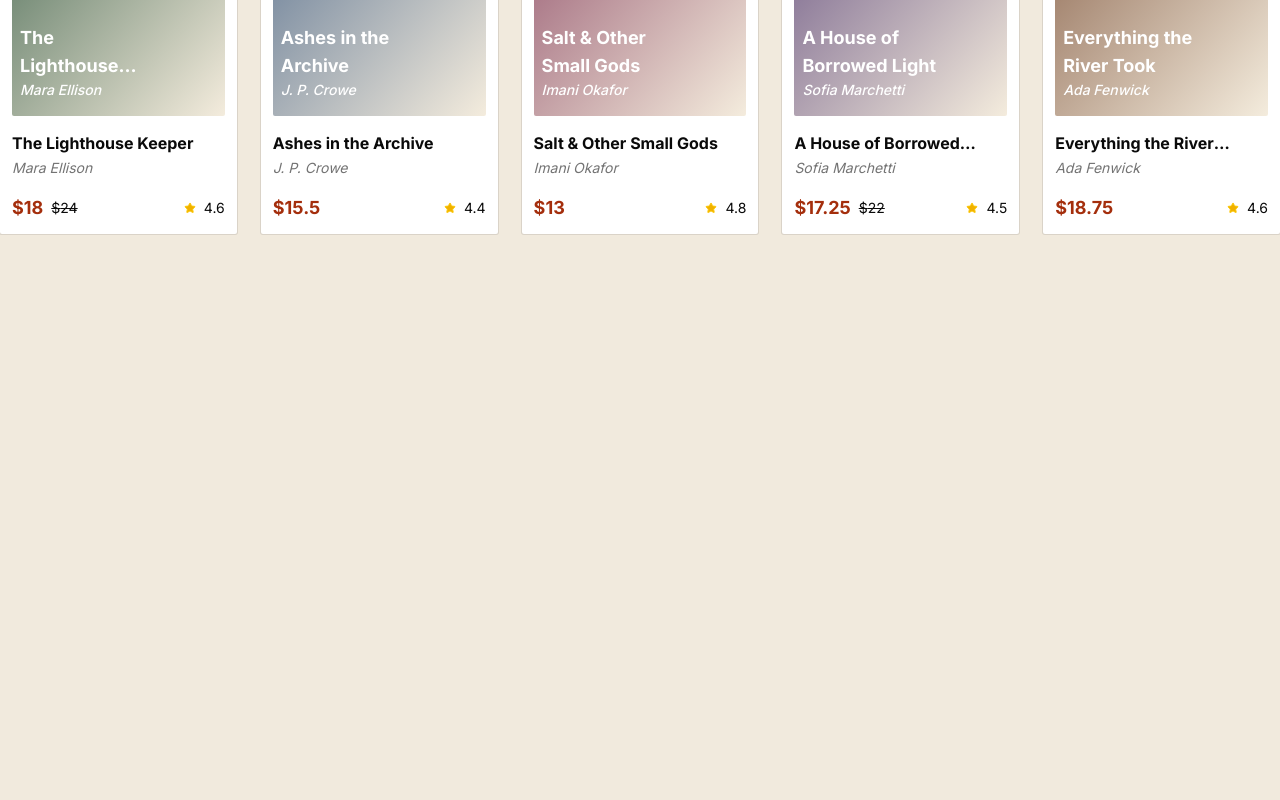
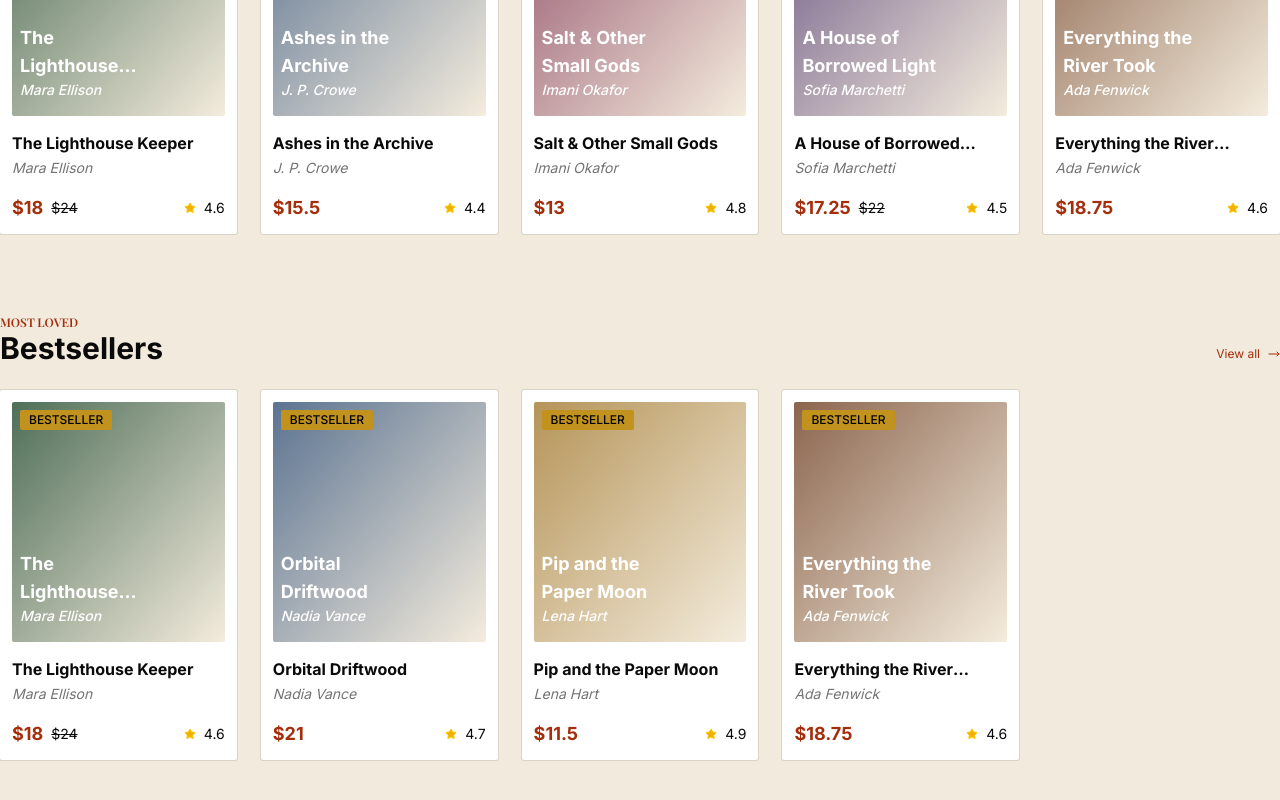
Before and after one commit to Trangsiban27/trangsiban_ezgames_frontendtest, a Next.js app: page / in a window 1280 px wide. Shown: the part 1204-2004 px from the top of the page. Before the commit the page ends 1538 px from the top, so only its background shows below. Built offline with nearby package versions, Linux system fonts and the light colour scheme; a web font is replaced by a local one.

Commit message:
Feat: home - best sellers

```diff
--- a/app/(main)/page.tsx
+++ b/app/(main)/page.tsx
@@ -1,3 +1,4 @@
+import BestSeller from '@/components/home/best-seller/BestSeller'
 import GenreList from '@/components/home/browse-by-genre/GenreList'
 import Carousel from '@/components/home/carousel/Carousel'
 import FeaturesThisMonth from '@/components/home/feature-this-month/FeaturesThisMonth'
@@ -15,6 +16,10 @@ const page = () => {
             <section className='mt-20'>
                 <FeaturesThisMonth />
             </section>
+
+            <section className='mt-20'>
+                <BestSeller />
+            </section>
         </div>
     )
 }
--- /dev/null
+++ b/components/home/best-seller/BestSeller.tsx
@@ -0,0 +1,25 @@
+import ListHeader from '@/components/common/ListHeader'
+import ProductCard from '@/components/common/ProductCard'
+import { BESTSELLER } from '@/constants'
+import React from 'react'
+
+const BestSeller = () => {
+    return (
+        <section>
+            <ListHeader
+                subTitle='Most Loved'
+                title='Bestsellers'
+                hasViewAll={true}
+                viewAllUrl=''
+            />
+
+            <div className='grid grid-cols-5 gap-6 mt-6'>
+                {BESTSELLER.map((item) => (
+                    <ProductCard key={item?.id} data={item} />
+                ))}
+            </div>
+        </section>
+    )
+}
+
+export default BestSeller
--- a/constants/index.tsx
+++ b/constants/index.tsx
@@ -68,3 +68,89 @@ export const FEATURES = [
         "color": "#8b654e"
     }
 ]
+
+export const BESTSELLER = [
+    {
+        "id": 1,
+        "title": "The Lighthouse Keeper",
+        "author": "Mara Ellison",
+        "price": 18.00,
+        "oldPrice": 24.00,
+        "rating": 4.6,
+        "tag": "BESTSELLER",
+        "color": "#4e6e58"
+    },
+    {
+        "id": 2,
+        "title": "Orbital Driftwood",
+        "author": "Nadia Vance",
+        "price": 21.00,
+        "oldPrice": null,
+        "rating": 4.7,
+        "tag": "BESTSELLER",
+        "color": "#5b7391"
+    },
+    {
+        "id": 3,
+        "title": "Pip and the Paper Moon",
+        "author": "Lena Hart",
+        "price": 11.50,
+        "oldPrice": null,
+        "rating": 4.9,
+        "tag": "BESTSELLER",
+        "color": "#b59458"
+    },
+    {
+        "id": 4,
+        "title": "Everything the River Took",
+        "author": "Ada Fenwick",
+        "price": 18.75,
+        "oldPrice": null,
+        "rating": 4.6,
+        "tag": "BESTSELLER",
+        "color": "#8b654e"
+    }
+]
+
+export const NEW_ARRIVALS = [
+    {
+        "id": 1,
+        "title": "Salt & Other Small Gods",
+        "author": "Imani Okafor",
+        "price": 13.00,
+        "oldPrice": null,
+        "rating": 4.8,
+        "tag": "NEW",
+        "color": "#94556e"
+    },
+    {
+        "id": 2,
+        "title": "Threads of the Void",
+        "author": "Kai Tanaka",
+        "price": 20.50,
+        "oldPrice": null,
+        "rating": 4.6,
+        "tag": "NEW",
+        "color": "#5b7391"
+    },
+    {
+        "id": 3,
+        "title": "The Button Thief",
+        "author": "Marco Diaz",
+        "price": 10.99,
+        "oldPrice": null,
+        "rating": 4.7,
+        "tag": "NEW",
+        "color": "#b59458"
+    },
+    {
+        "id": 4,
+        "title": "Everything the River Took",
+        "author": "Ada Fenwick",
+        "price": 18.75,
+        "oldPrice": null,
+        "rating": 4.6,
+        "tag": "BESTSELLER",
+        "color": "#8b654e"
+    }
+]
```
